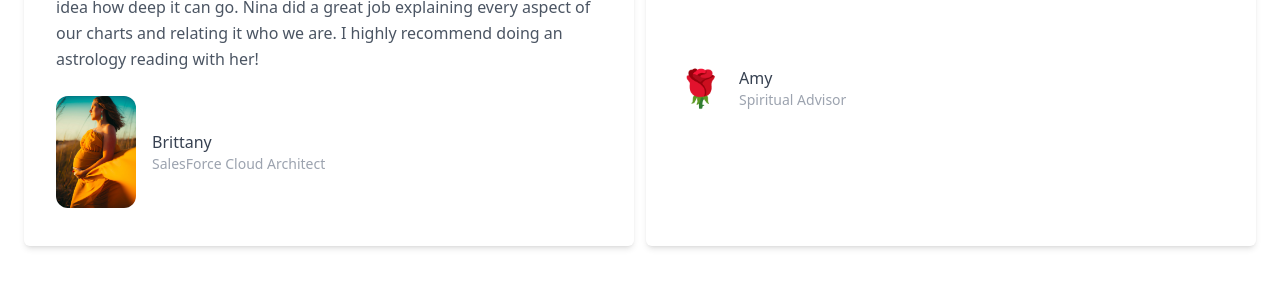
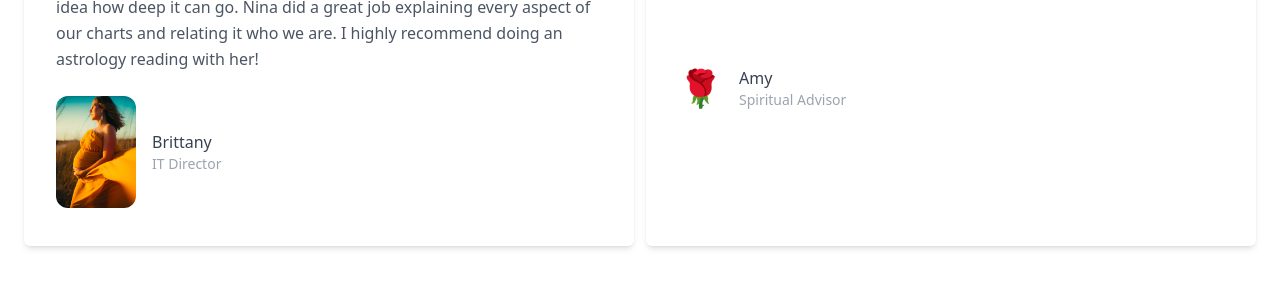
Before and after one commit to hector3211/honey-nectar-astrology, an Astro site: page / in a window 1280 px wide. Shown: the part 3839-4127 px from the top of the page. Built offline with nearby package versions, Linux system fonts and the light colour scheme; Astro itself is replaced by a stand-in of ours; no server answers.

Commit message:
update: it director

```diff
--- a/package.json
+++ b/package.json
@@ -2,6 +2,9 @@
   "name": "",
   "type": "module",
   "version": "0.0.1",
+  "engines": {
+    "node": "20.x"
+  },
   "scripts": {
     "dev": "astro dev",
     "start": "astro dev",
--- a/src/components/Reviews.astro
+++ b/src/components/Reviews.astro
@@ -71,7 +71,7 @@ import AquaCard from "@/assets/aquarius-card.svg";
             really understood it and had no idea how deep it can go. Nina did a
             great job explaining every aspect of our charts and relating it who
             we are. I highly recommend doing an astrology reading with her!`,
-            work: "SalesForce Cloud Architect",
+            work: "IT Director",
             src: Brittany,
             alt: "Brittany image",
             width: 80,
```
